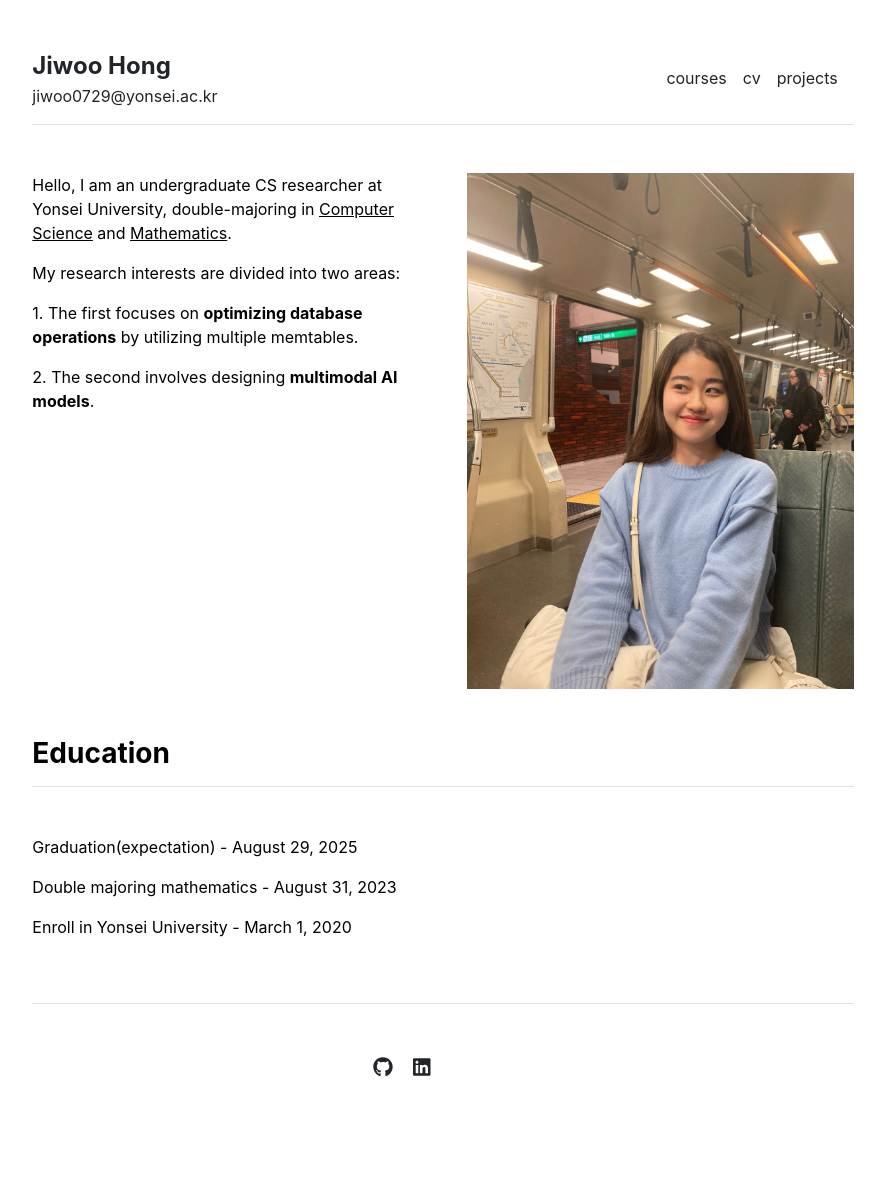
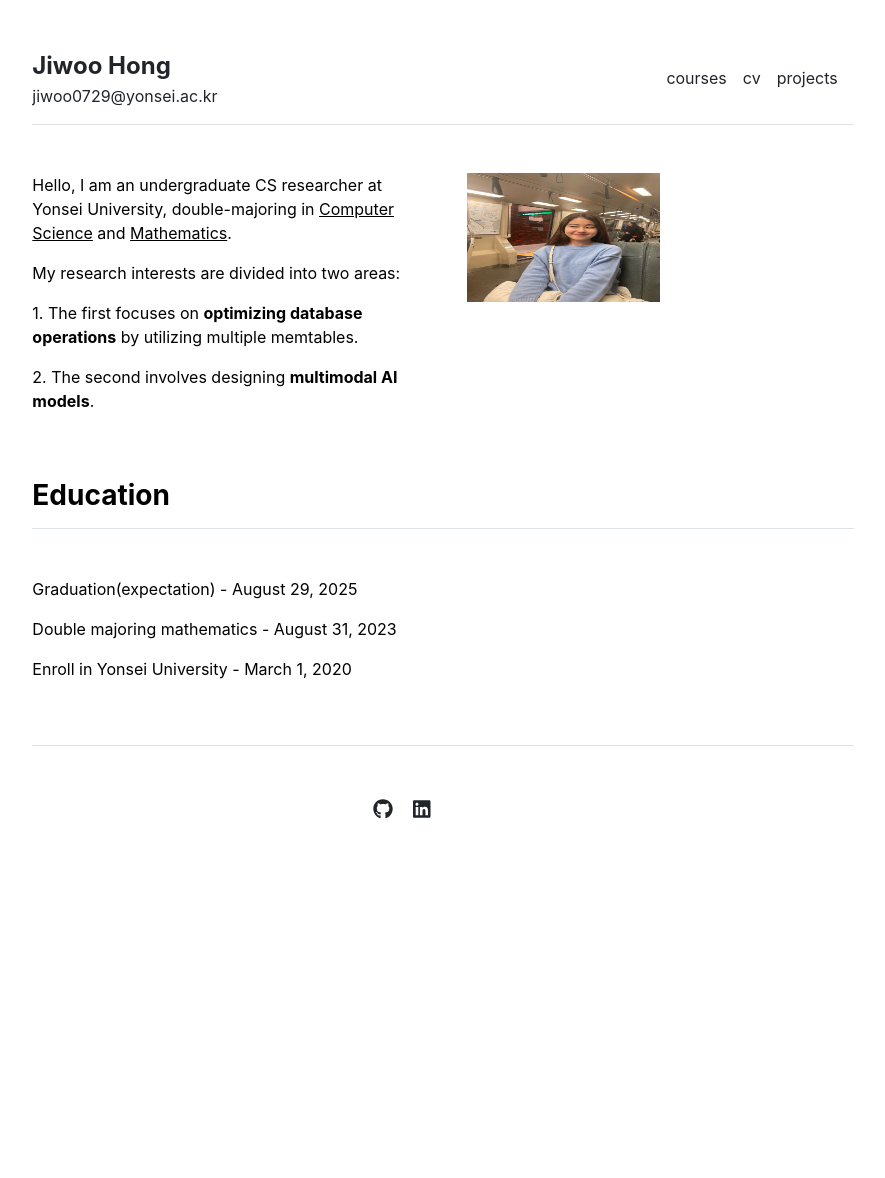
Before and after one commit to JiwooHong01/JiwooHong01.github.io, a Jekyll site: the page built from index.md, in a window 1280 px wide. Shown: the whole page, without its empty margins (197-1082 px from the left). Built offline with Jekyll 4.4.1, drawn with Linux system fonts in a browser that asks for light colours; after the commit the page ends 920 px from its top, so only the background shows below that.

Commit message:
Update home.html

```diff
--- a/_layouts/home.html
+++ b/_layouts/home.html
@@ -20,7 +20,7 @@
     </p>
   </div>
   <div class="col-md-6">
-    <img src="{{ site.github.url }}/assets/img/picture.jpeg" alt="Home" width="100%">
+    <img src="{{ site.github.url }}/assets/img/picture.jpeg" alt="Home" width="50%" height="50%">
   </div>
 </div>
 
```
